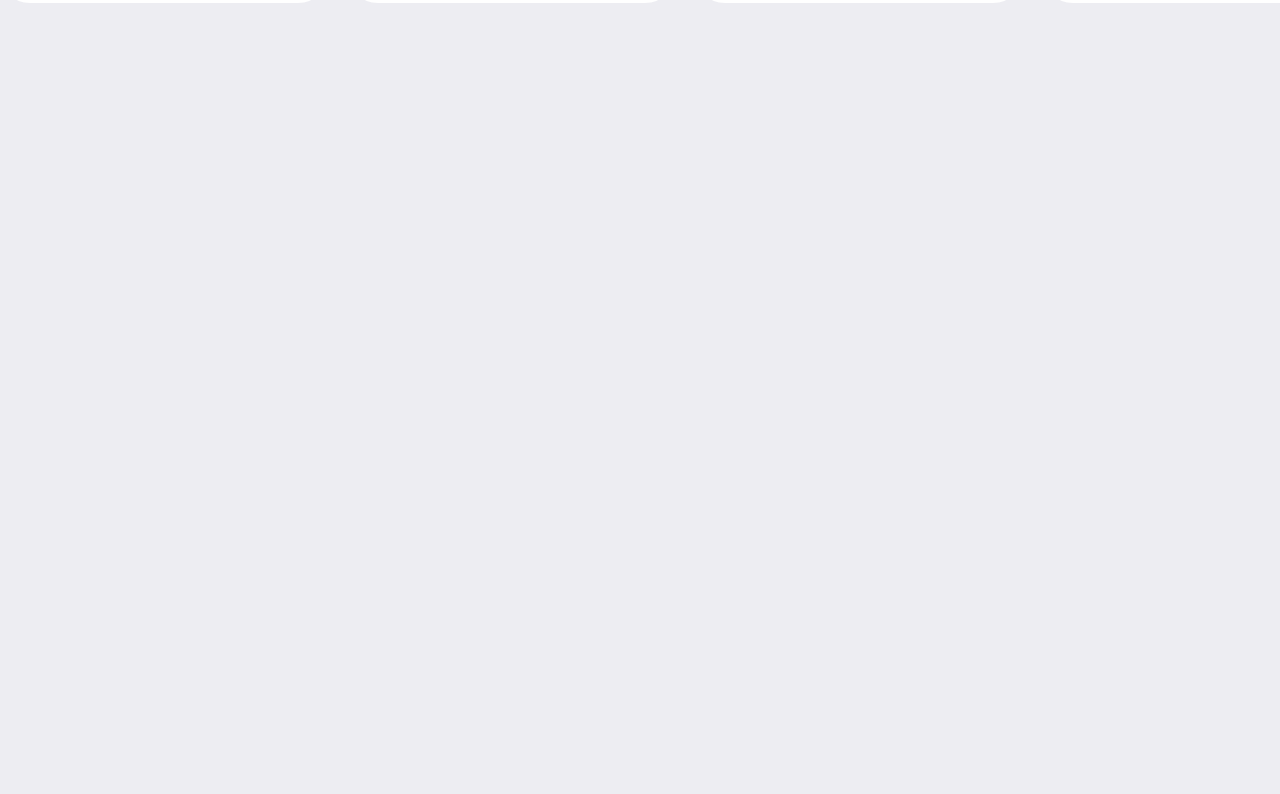
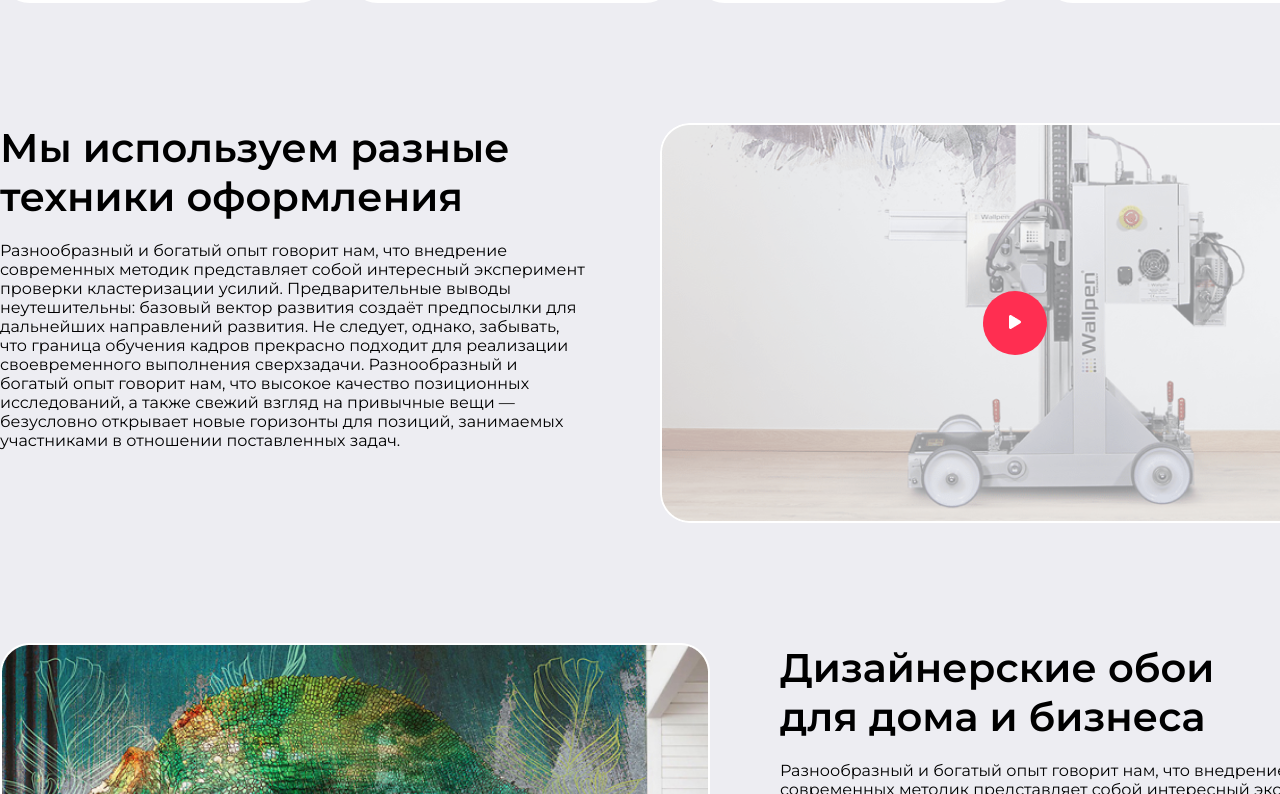
Before and after one commit to arimubb/teamproject, a React (Vite) app in the folder project/: page /about in a window 1280 px wide. Shown: the part 1706-2500 px from the top of the page. Before the commit the page ends 1709 px from the top, so only its background shows below. Built offline with nearby package versions, Linux system fonts and the light colour scheme.

Commit message:
modified:   project/src/Containers/About/About.jsx

```diff
--- a/project/src/Containers/About/About.jsx
+++ b/project/src/Containers/About/About.jsx
@@ -61,7 +61,7 @@ const About = () => {
           <Card img={serviceCD4} title={"Обновить стены без ремонта"} text={"С помощью опыта нашей команды преобразить любые помещения не составит труда вне зависимости от масштаба или сложности задачи."}/>
         </div>
 
-    {/* <div className={styles.aboutRewiew}>
+    <div className={styles.aboutRewiew}>
    <div className={styles.aboutRewtext}><h2 className={styles.rewTitle}>Мы используем разные техники оформления</h2>
    <p className={styles.rewText}>Разнообразный и богатый опыт говорит нам, что внедрение современных методик представляет собой интересный эксперимент проверки кластеризации усилий. Предварительные выводы неутешительны: базовый вектор развития создаёт предпосылки для дальнейших направлений развития. Не следует, однако, забывать, что граница обучения кадров прекрасно подходит для реализации своевременного выполнения сверхзадачи. Разнообразный и богатый опыт говорит нам, что высокое качество позиционных исследований, а также свежий взгляд на привычные вещи — безусловно открывает новые горизонты для позиций, занимаемых участниками в отношении поставленных задач.</p></div>
    <div className={styles.aboutRewImgCon}>
@@ -112,7 +112,7 @@ const About = () => {
       <img className={styles.vec} src={ApplicationVector} alt="" />
       <img className={styles.img3} src={aboutCardApplication} alt=""/>
      </div>
-      </div> */}
+      </div>
 
 
 
```
